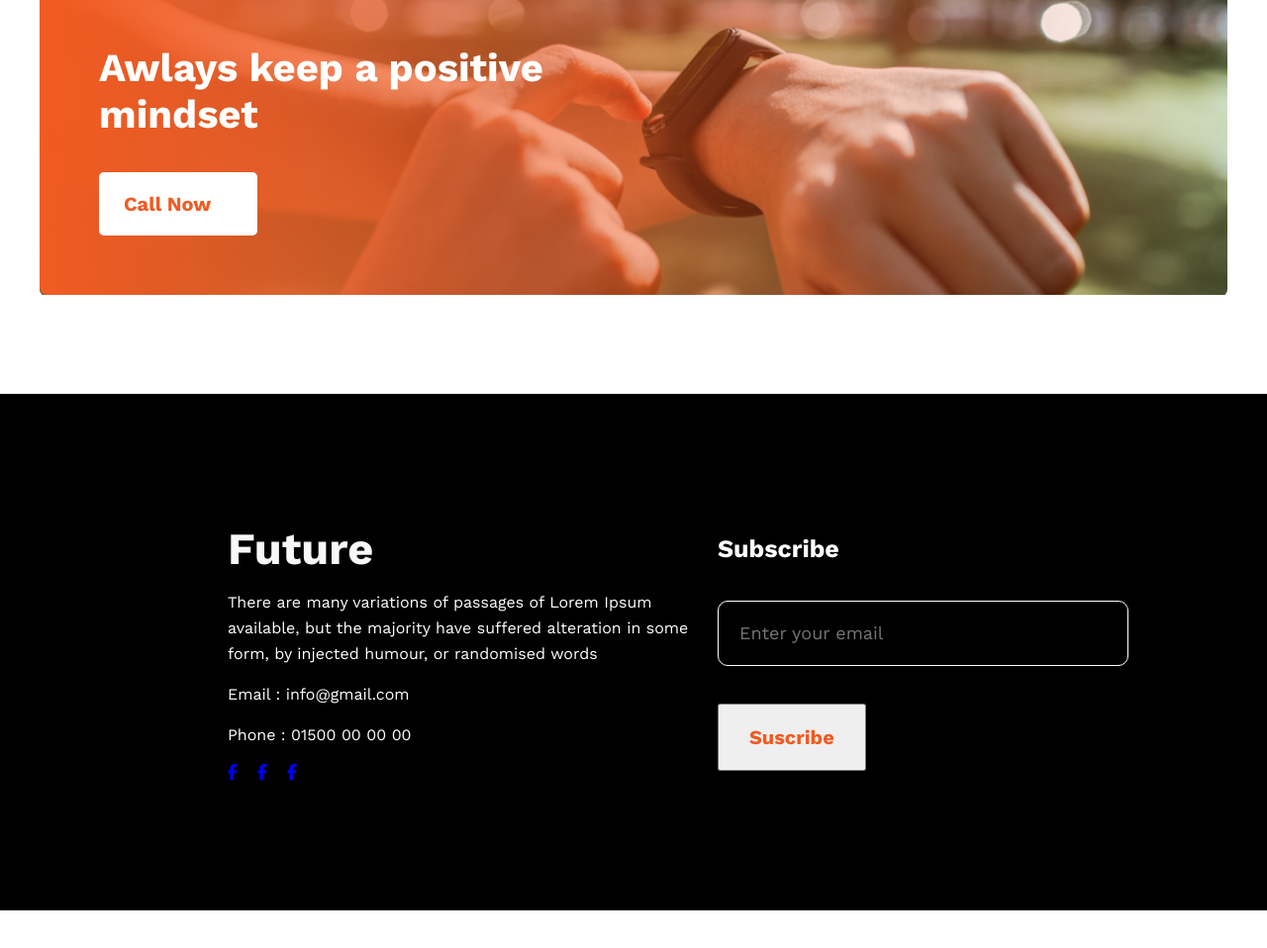
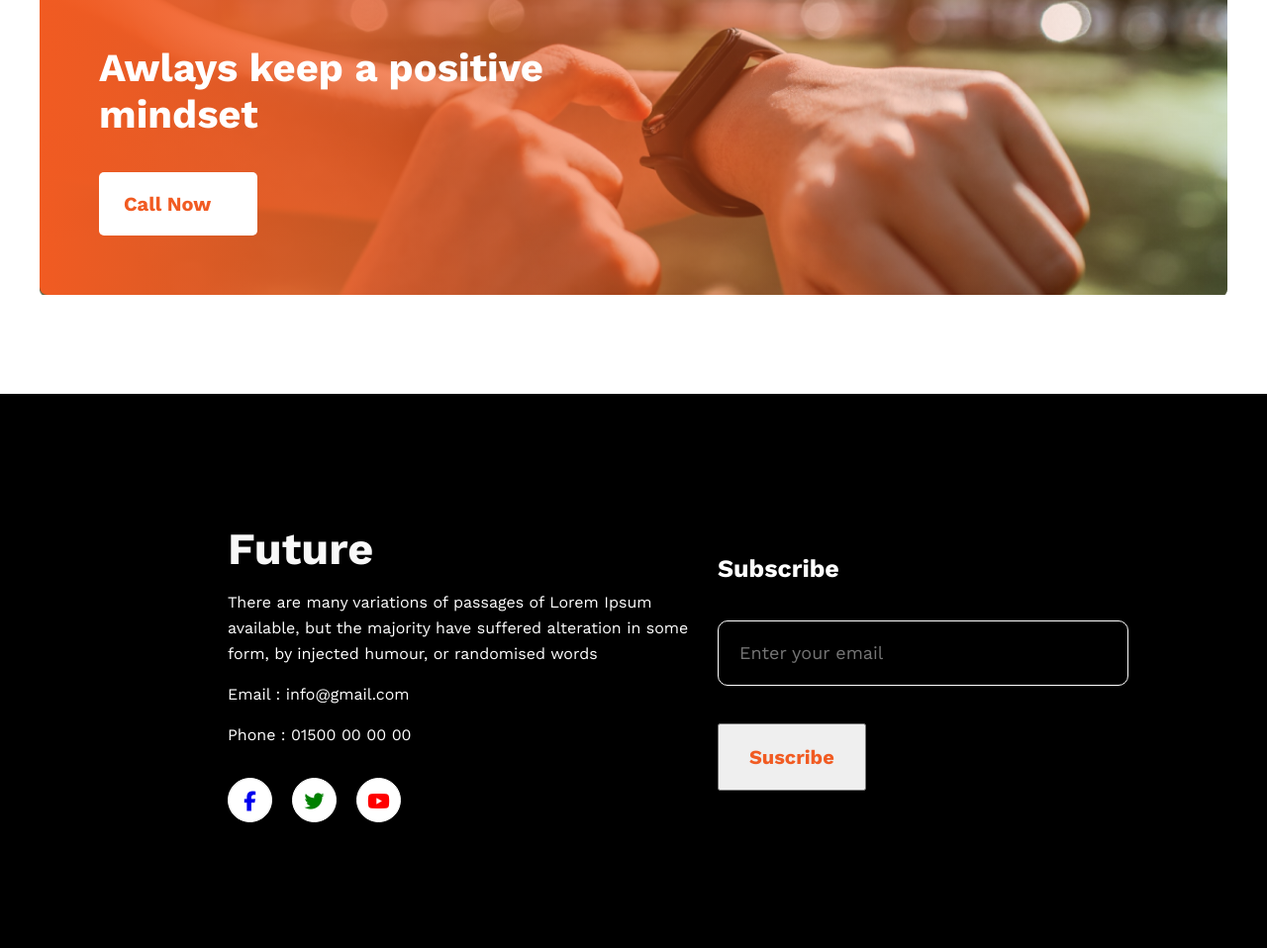
Before and after one commit to Mahmud4M/new-year-newme, a plain HTML site: page index.html in a window 1280 px wide. Shown: the part 2288-3246 px from the top of the page at 99% size. Before the commit the page ends 3208 px from the top, so only its background shows below. Drawn offline with nearby package versions, Linux system fonts and the light colour scheme.

Commit message:
all clear

```diff
--- a/css/style.css
+++ b/css/style.css
@@ -122,6 +122,10 @@ a {
     line-height: 30px;
 }
 
+.text p i {
+    color: green;
+}
+
 /* My plan */
 #my-plan {
     margin-bottom: 100px;
@@ -226,11 +230,56 @@ footer {
 
 .foot-coloum-one ul {
     display: flex;
+    margin-top: 30px;
 }
 
 .foot-coloum-one ul li {
     margin-right: 20px;
 }
+
+.face-book a i {
+    width: 45px;
+    height: 45px;
+    font-size: 20px;
+    line-height: 45px;
+    text-align: center;
+    border: 1px solid #fff;
+    border-radius: 50%;
+    background: #fff;
+}
+.twitter a i {
+    color: green;
+    width: 45px;
+    height: 45px;
+    font-size: 20px;
+    line-height: 45px;
+    text-align: center;
+    border: 1px solid #fff;
+    border-radius: 50%;
+    background: #fff;
+}
+.you-tube a i {
+    color: red;
+    width: 45px;
+    height: 45px;
+    font-size: 20px;
+    line-height: 45px;
+    text-align: center;
+    border: 1px solid #fff;
+    border-radius: 50%;
+    background: #fff;
+}
+/*
+ color: #fff;
+    width: 40px;
+    height: 40px;
+    font-size: 20px;
+    line-height: 40px;
+    border-radius: 50%;
+    text-align: center;
+    border: 1px solid #fff;
+    margin-bottom: 15px;
+    transition: all linear .3s; */
 
 .foot-coloum-two {
     width: 325px;
--- a/index.html
+++ b/index.html
@@ -34,11 +34,11 @@
                     <p class="fail-text">Contrary to popular belief, Lorem Ipsum is not simply random text. It has roots in a piece of classical Latin literature from 45 BC, making it over 2000 years old. Richard McClintock.</p>
                     </div>
                     <div class="text">
-                        <p>Contrary to popular belief, is not simply.</p>
-                        <p>Contrary to popular belief.</p>
-                        <p>Contrary to popular , is not simply.</p>
-                        <p>Contrary to popular belief, is not simply.</p>
-                        <p>Contrary to popular simply.</p>
+                        <p><i class="fa-solid fa-check"></i> Contrary to popular belief, is not simply.</p>
+                        <p><i class="fa-solid fa-check"></i> Contrary to popular belief.</p>
+                        <p><i class="fa-solid fa-check"></i> Contrary to popular , is not simply.</p>
+                        <p><i class="fa-solid fa-check"></i> Contrary to popular belief, is not simply.</p>
+                        <p><i class="fa-solid fa-check"></i> Contrary to popular simply.</p>
                     </div>
                 </div>
             </div>
@@ -96,9 +96,9 @@
                     <p class="email">Email : info@gmail.com</p>
                     <p class="phone">Phone : 01500 00 00 00</p>
                     <ul>
-                        <li><a href="#"><i class="fa-brands fa-facebook-f"></i></a></li>
-                        <li><a href="#"><i class="fa-brands fa-facebook-f"></i></a></li>
-                        <li><a href="#"><i class="fa-brands fa-facebook-f"></i></a></li>
+                        <li class="face-book"><a href="#"><i class="fa-brands fa-facebook-f"></i></a></li>
+                        <li class="twitter"><a href="#"><i class="fa-brands fa-twitter"></i></a></li>
+                        <li class="you-tube"><a href="#"><i class="fa-brands fa-youtube"></i></a></li>
                     </ul>
                 </div>
                 <div class="foot-coloum-two">
```
